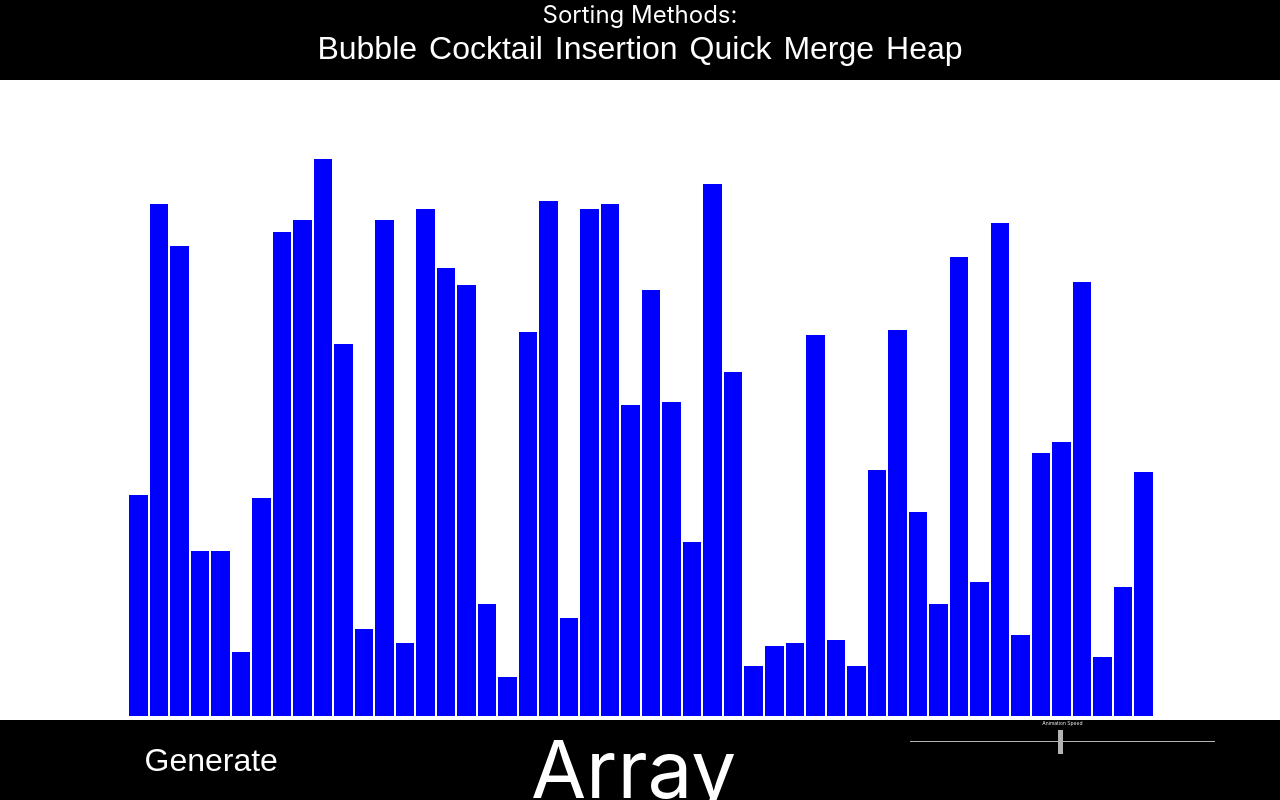
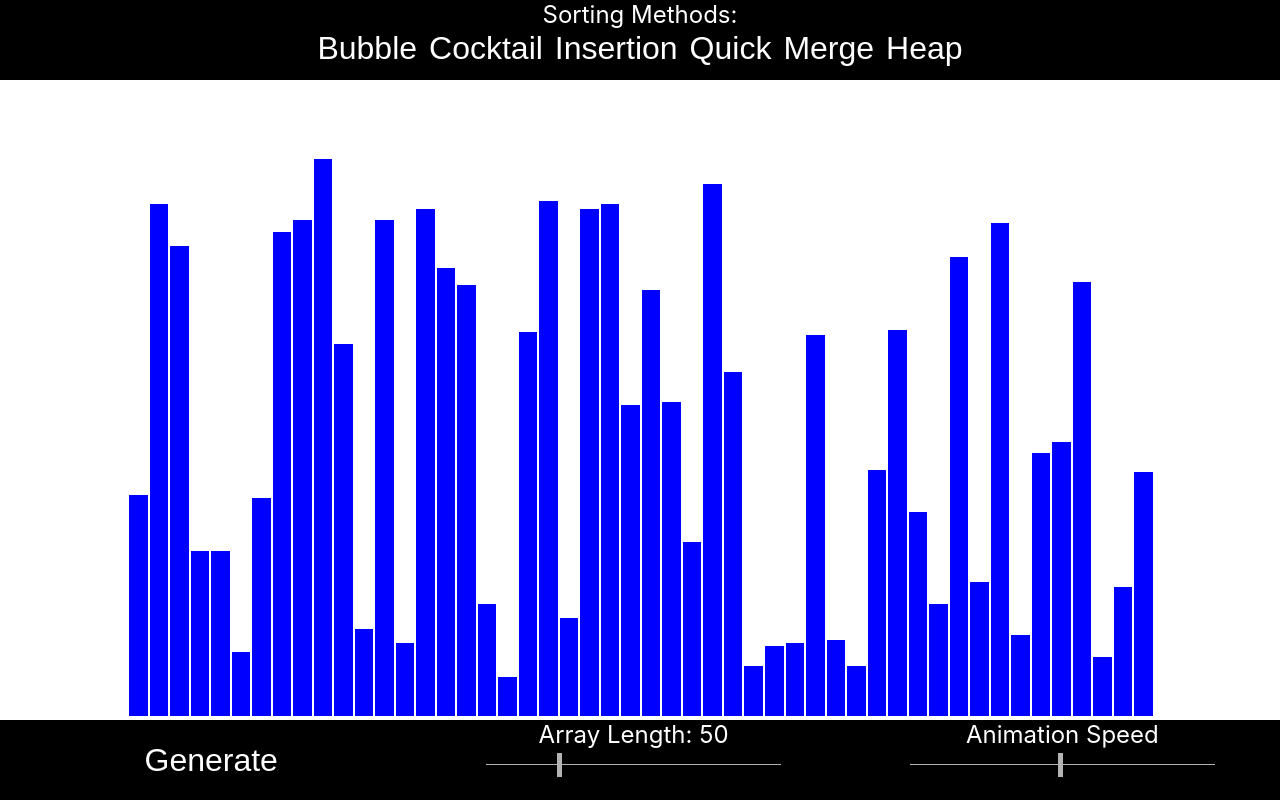
Before and after one commit to MarkEtman2001/sort-vis, a React (Create React App) app: page / in a window 1280 px wide. Built offline with nearby package versions, Linux system fonts and the light colour scheme.

Commit message:
reset font-sizes

```diff
--- a/package.json
+++ b/package.json
@@ -35,5 +35,8 @@
       "last 1 firefox version",
       "last 1 safari version"
     ]
+  },
+  "devDependencies": {
+    "gh-pages": "^3.1.0"
   }
 }
--- a/src/SortingVisualizer/sortingVisualizer.jsx
+++ b/src/SortingVisualizer/sortingVisualizer.jsx
@@ -282,12 +282,12 @@ export default class SortingVisualiser extends React.Component {
                 </div>
 
                 <div className="rightSlideContainer">
-                    <body style={{color: "white", fontSize: "5px"}}>Animation Speed</body>
+                    <body style={{color: "white", fontSize: "3vh"}}>Animation Speed</body>
                     <input type="range" min="1" max="100" className="slider" id="animationSpeed" onChange={() => this.refresh()}/>
                 </div>
 
                 <div className="midSlideContainer">
-                    <body style={{color: "white", fontSize: "10vh"}}>Array Length: {this.state.arrayLength}</body>
+                    <body style={{color: "white", fontSize: "3vh"}}>Array Length: {this.state.arrayLength}</body>
                     <input type="range" min="1" max="200" className="slider" id="arrayLength" onChange={() => this.refresh()}/>
                 </div>
             </div>
```
Also changed, not shown: 1 other file (tests, documents, lock files or other folders).
